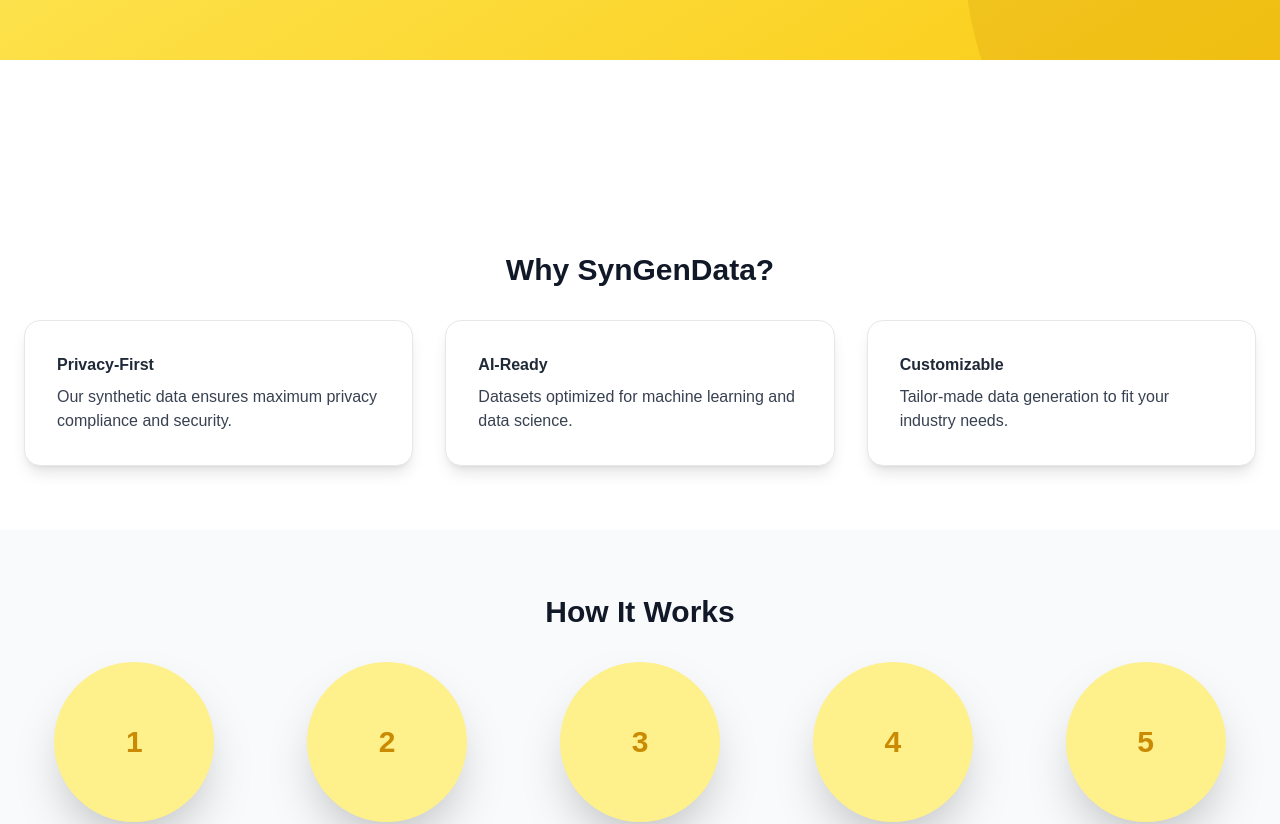
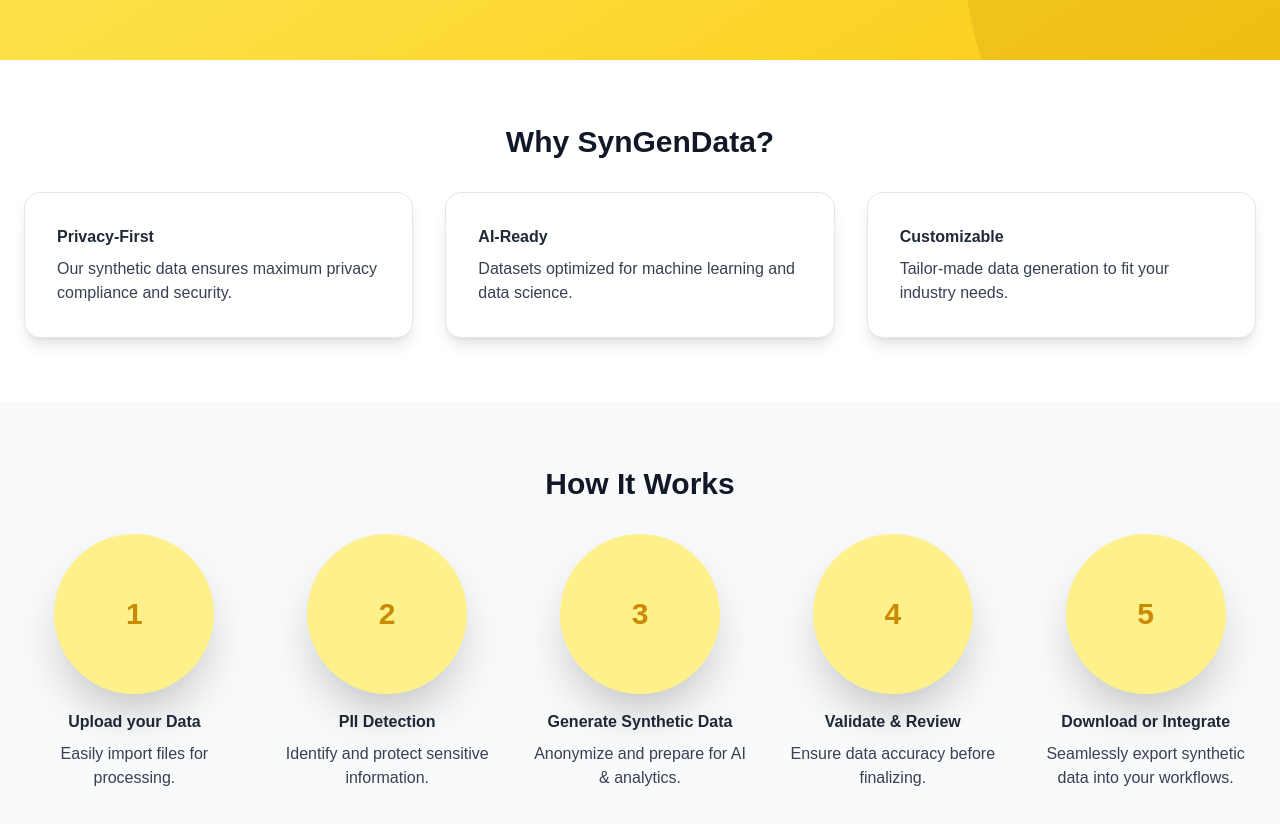
Before and after one commit to Milodey/spasyngen, a Next.js app: page / in a window 1280 px wide. Shown: the part 820-1644 px from the top of the page. Built offline with nearby package versions, Linux system fonts and the light colour scheme.

Commit message:
fix: remove decorative wave transition and enhance logo presentation with background

```diff
--- a/app/page.tsx
+++ b/app/page.tsx
@@ -86,17 +86,7 @@ export default function Home() {
         </div>
       </section>
 
-      {/* Decorative wave transition between sections */}
-      <div className="relative w-full -mt-16">
-        <svg
-          className="block w-full h-16 text-white dark:text-gray-800"
-          fill="currentColor"
-          preserveAspectRatio="none"
-          viewBox="0 0 1440 320"
-        >
-          <path d="M0,288L48,272C96,256,192,224,288,224C384,224,480,256,576,266.7C672,277,768,267,864,250.7C960,235,1056,213,1152,208C1248,203,1344,213,1392,218.7L1440,224L1440,0L1392,0C1344,0,1248,0,1152,0C1056,0,960,0,864,0C768,0,672,0,576,0C480,0,384,0,288,0C192,0,96,0,48,0L0,0Z" />
-        </svg>
-      </div>
+
 
       {/* Why SynGen Section */}
       <section className="container mx-auto px-6 -mt-8">
@@ -263,13 +253,15 @@ export default function Home() {
       <section className="py-6 transition-colors duration-300 bg-white dark:bg-gray-900">
         <div className="container mx-auto px-6 flex flex-col items-center space-y-6 md:flex-row md:justify-between md:space-y-0">
           {/* Logos */}
-          <div className="flex flex-wrap justify-center items-center gap-4 md:gap-12 w-full md:w-auto">
+          <div className="flex flex-wrap justify-center  items-center gap-4 md:gap-12 w-full md:w-auto">
+            <div className='dark:bg-white p-2 rounded-lg'>
               <CldImage
                 src="syngen/nghn1zonnzcvvajhcrcg"
                 alt="Department of Science & Technology Logo"
                 width={500} height={100}
                 className="rounded-lg"
               />
+            </div>
             <CldImage
               src="syngen/smalghw76wubiqlvbcpe"
               alt="NM-ICPS Logo"
```
Lines whose indentation alone changed are shown as unchanged.
